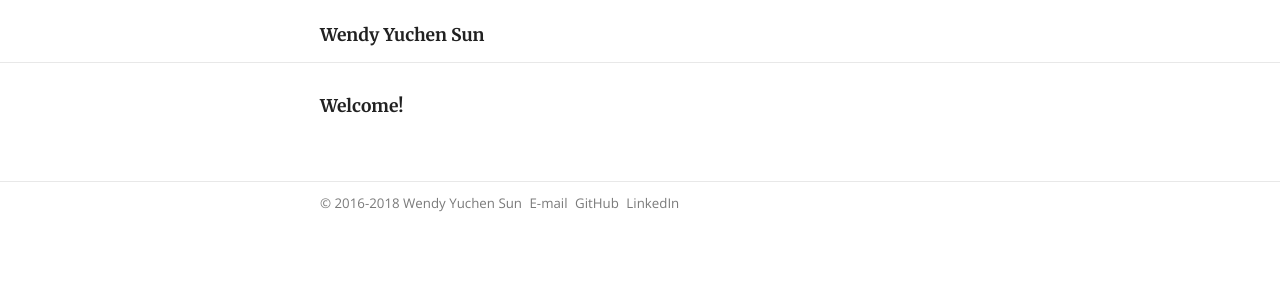
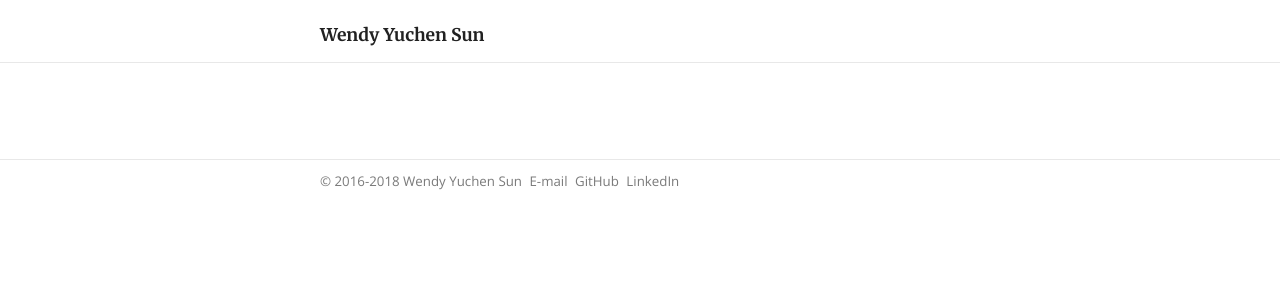
Before and after one commit to wendyyuchensun/wendyyuchensun.github.io, a Jekyll site: the page built from index.html, in a window 1280 px wide. Shown: the top 300 px of the page. Built offline with Jekyll 4.4.1, drawn with Linux system fonts in a browser that asks for light colours.

Commit message:
rm welcome in indexw

```diff
--- a/_layouts/default.html
+++ b/_layouts/default.html
@@ -12,7 +12,9 @@
     </header>
     <main>
       <div class="container">
-        <h2>{{ page.title }}</h2>
+        {% if page.title %}
+          <h2>{{ page.title }}</h2>
+        {% endif %}
         {{ content }}
       </div>
     </main>
--- a/index.html
+++ b/index.html
@@ -1,4 +1,3 @@
 ---
-title: Welcome!
 layout: default
 ---
```
